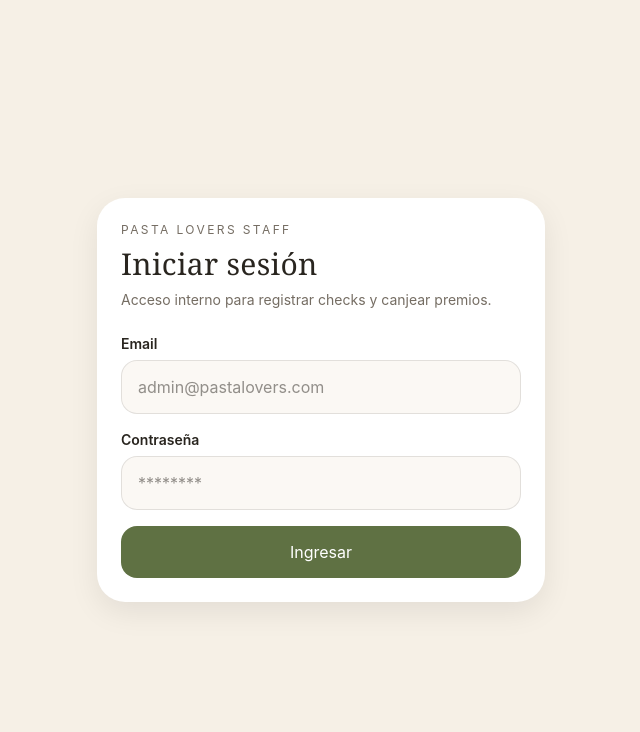
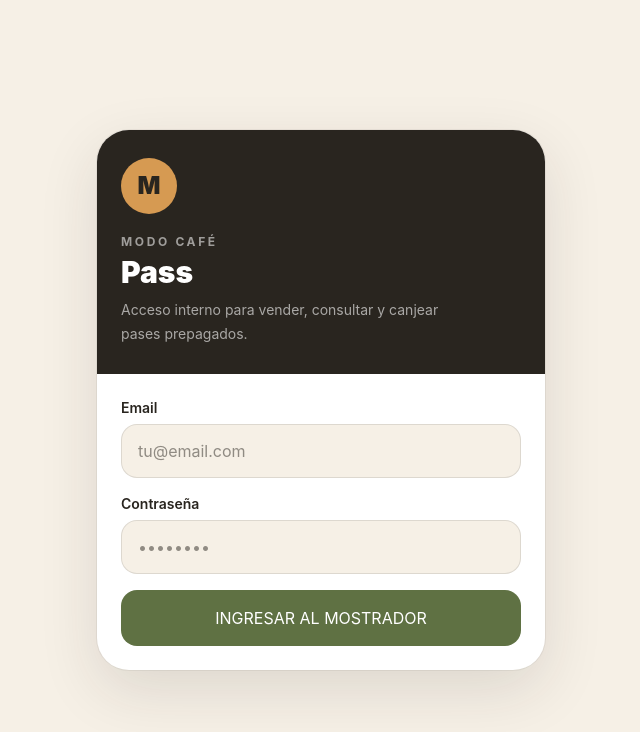
Before and after one commit to RodriLaziale1616/pasta-lovers-loyalty, a React (Vite) app in the folder pasta-lovers-frontend/: page /staff/login in a window 1280 px wide. Shown: the top 732 px of the page, without its empty margins (319-959 px from the left). Built offline with nearby package versions, Linux system fonts and the light colour scheme; no server answers.

Commit message:
style: rebrand staff login for Modo Cafe Pass

```diff
--- a/pasta-lovers-frontend/src/pages/StaffLoginPage.jsx
+++ b/pasta-lovers-frontend/src/pages/StaffLoginPage.jsx
@@ -5,14 +5,13 @@ import { saveStaffToken } from '../utils/staffAuth'
 
 export default function StaffLoginPage() {
   const navigate = useNavigate()
-
   const [email, setEmail] = useState('')
   const [password, setPassword] = useState('')
   const [loading, setLoading] = useState(false)
   const [error, setError] = useState('')
 
-  async function handleSubmit(e) {
-    e.preventDefault()
+  async function handleSubmit(event) {
+    event.preventDefault()
     setLoading(true)
     setError('')
 
@@ -28,57 +27,52 @@ export default function StaffLoginPage() {
   }
 
   return (
-    <div className="min-h-screen bg-[var(--pl-cream)] px-4 py-8 flex items-center justify-center">
-      <div className="w-full max-w-md rounded-[28px] bg-white p-6 shadow-[0_10px_30px_rgba(0,0,0,0.08)]">
-        <p className="text-xs uppercase tracking-[0.2em] text-[var(--pl-muted)]">
-          Pasta Lovers Staff
-        </p>
-        <h1 className="font-brand mt-2 text-3xl text-[var(--pl-text)]">
-          Iniciar sesión
-        </h1>
-        <p className="mt-2 text-sm text-[var(--pl-muted)]">
-          Acceso interno para registrar checks y canjear premios.
-        </p>
+    <div className="flex min-h-screen items-center justify-center bg-[var(--modo-cream)] px-4 py-8">
+      <div className="w-full max-w-md overflow-hidden rounded-[32px] bg-white shadow-[0_20px_60px_rgba(41,37,31,0.12)] ring-1 ring-black/5">
+        <div className="bg-[var(--modo-ink)] px-6 py-7 text-white">
+          <div className="mb-5 grid h-14 w-14 place-items-center rounded-full bg-[var(--modo-orange)] text-2xl font-black text-[var(--modo-ink)]">M</div>
+          <p className="text-xs font-bold uppercase tracking-[0.22em] text-white/55">Modo Café</p>
+          <h1 className="mt-1 text-3xl font-black">Pass</h1>
+          <p className="mt-2 max-w-xs text-sm leading-6 text-white/60">Acceso interno para vender, consultar y canjear pases prepagados.</p>
+        </div>
 
-        <form onSubmit={handleSubmit} className="mt-6 space-y-4">
+        <form onSubmit={handleSubmit} className="space-y-4 p-6">
           <div>
-            <label className="mb-1.5 block text-sm font-semibold text-[var(--pl-text)]">
-              Email
-            </label>
+            <label className="mb-1.5 block text-sm font-semibold">Email</label>
             <input
               type="email"
               value={email}
-              onChange={(e) => setEmail(e.target.value)}
-              className="w-full rounded-2xl border border-black/10 bg-[var(--pl-cream)]/45 px-4 py-3.5 outline-none focus:border-[var(--pl-green)] focus:ring-2 focus:ring-[var(--pl-green)]/15"
-              placeholder="admin@pastalovers.com"
+              onChange={(event) => setEmail(event.target.value)}
+              required
+              autoComplete="email"
+              className="w-full rounded-2xl border border-black/10 bg-[var(--modo-cream)] px-4 py-3.5 outline-none focus:border-[var(--modo-green)] focus:ring-2 focus:ring-[var(--modo-green)]/10"
+              placeholder="tu@email.com"
             />
           </div>
 
           <div>
-            <label className="mb-1.5 block text-sm font-semibold text-[var(--pl-text)]">
-              Contraseña
-            </label>
+            <label className="mb-1.5 block text-sm font-semibold">Contraseña</label>
             <input
               type="password"
               value={password}
-              onChange={(e) => setPassword(e.target.value)}
-              className="w-full rounded-2xl border border-black/10 bg-[var(--pl-cream)]/45 px-4 py-3.5 outline-none focus:border-[var(--pl-green)] focus:ring-2 focus:ring-[var(--pl-green)]/15"
-              placeholder="********"
+              onChange={(event) => setPassword(event.target.value)}
+              required
+              autoComplete="current-password"
+              className="w-full rounded-2xl border border-black/10 bg-[var(--modo-cream)] px-4 py-3.5 outline-none focus:border-[var(--modo-green)] focus:ring-2 focus:ring-[var(--modo-green)]/10"
+              placeholder="••••••••"
             />
           </div>
 
           {error && (
-            <div className="rounded-2xl border border-red-200 bg-red-50 px-4 py-3 text-sm text-red-700">
-              {error}
-            </div>
+            <div className="rounded-2xl border border-red-200 bg-red-50 px-4 py-3 text-sm text-red-700">{error}</div>
           )}
 
           <button
             type="submit"
             disabled={loading}
-            className="w-full rounded-2xl bg-[var(--pl-green)] px-4 py-3.5 font-semibold text-white transition hover:bg-[var(--pl-green-dark)] disabled:opacity-60"
+            className="w-full rounded-2xl bg-[var(--modo-green)] px-4 py-4 font-black text-white transition hover:bg-[var(--modo-green-dark)] disabled:opacity-50"
           >
-            {loading ? 'Ingresando...' : 'Ingresar'}
+            {loading ? 'Ingresando...' : 'INGRESAR AL MOSTRADOR'}
           </button>
         </form>
       </div>
```
